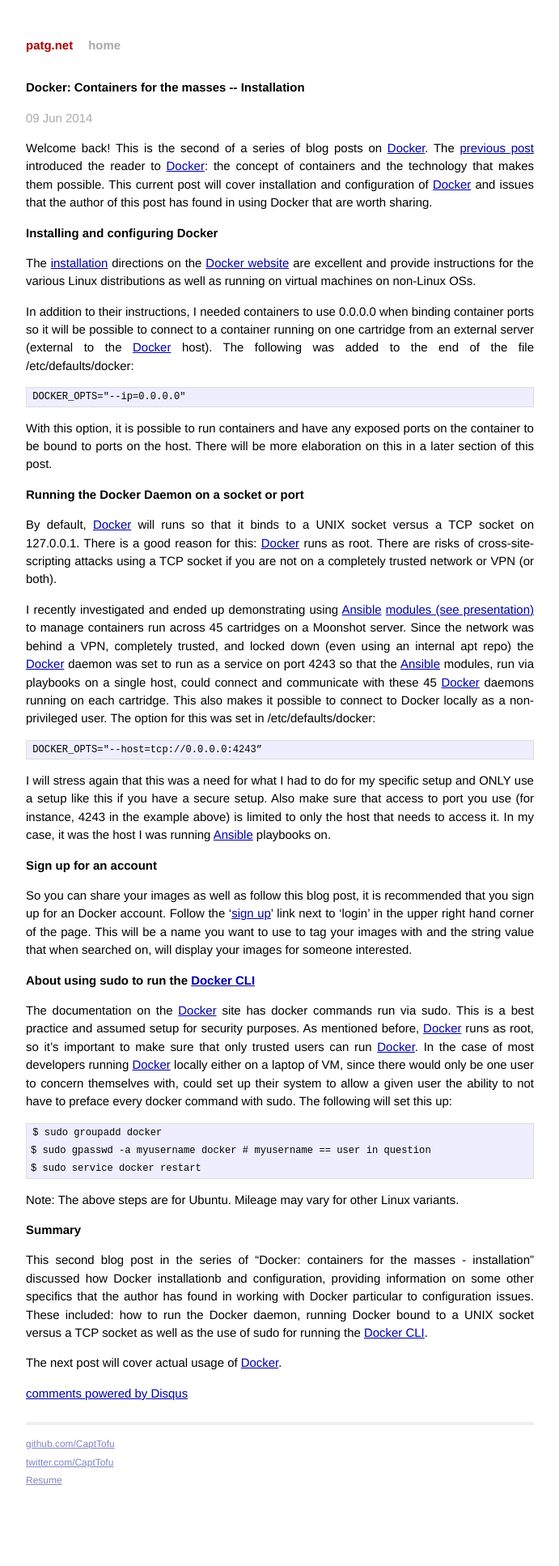
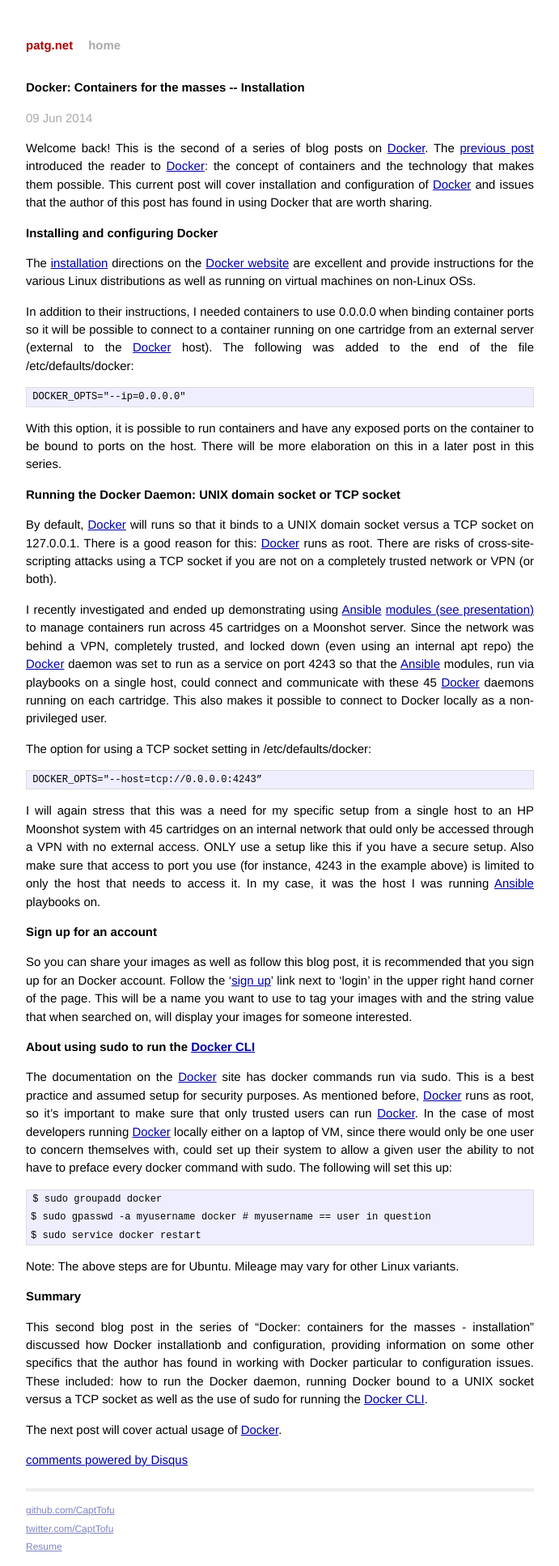
Before and after one commit to CaptTofu/patg.net, a Jekyll site: the page built from _posts/2014-06-09-docker-install.markdown, in a window 1280 px wide. Shown: the whole page at 81% size, without its empty margins (294-985 px from the left). Built offline with Jekyll 4.4.1, drawn with Linux system fonts in a browser that asks for light colours; Markdown is read by kramdown in place of the engine named in the settings; comment, search, counter and statistics services are not loaded; before the commit the page ends 1851 px from its top, so only the background shows below that.

Commit message:
More small changes

```diff
--- a/_posts/2014-06-09-docker-install.markdown
+++ b/_posts/2014-06-09-docker-install.markdown
@@ -16,18 +16,20 @@
 
     DOCKER_OPTS="--ip=0.0.0.0"
 
-With this option, it is possible to run containers and have any exposed ports on the container to be bound to ports on the host. There will be more elaboration on this in a later section of this post.
+With this option, it is possible to run containers and have any exposed ports on the container to be bound to ports on the host. There will be more elaboration on this in a later post in this series.
 
 
-## Running the Docker Daemon on a socket or port
+## Running the Docker Daemon: UNIX domain socket or TCP socket
 
-By default, [Docker][Docker] will runs so that it binds to a UNIX socket versus a TCP socket on 127.0.0.1. There is a good reason for this: [Docker][Docker] runs as root. There are risks of cross-site-scripting attacks using a TCP socket if you are not on a completely trusted network or VPN (or both).
+By default, [Docker][Docker] will runs so that it binds to a UNIX domain socket versus a TCP socket on 127.0.0.1. There is a good reason for this: [Docker][Docker] runs as root. There are risks of cross-site-scripting attacks using a TCP socket if you are not on a completely trusted network or VPN (or both).
 
-I recently investigated and ended up demonstrating using [Ansible][Ansible] [modules (see presentation)][ansible_docker_presentation] to manage containers run across 45 cartridges on a Moonshot server. Since the network was behind a VPN, completely trusted, and locked down (even using an internal apt repo) the [Docker][Docker] daemon was set to run as a service on port 4243 so that the [Ansible][Ansible] modules, run via playbooks on a single host, could connect and communicate with these 45 [Docker][Docker] daemons running on each cartridge. This also makes it possible to connect to Docker locally as a non-privileged user. The option for this was set in /etc/defaults/docker:
+I recently investigated and ended up demonstrating using [Ansible][Ansible] [modules (see presentation)][ansible_docker_presentation] to manage containers run across 45 cartridges on a Moonshot server. Since the network was behind a VPN, completely trusted, and locked down (even using an internal apt repo) the [Docker][Docker] daemon was set to run as a service on port 4243 so that the [Ansible][Ansible] modules, run via playbooks on a single host, could connect and communicate with these 45 [Docker][Docker] daemons running on each cartridge. This also makes it possible to connect to Docker locally as a non-privileged user.
+
+The option for using a TCP socket setting in /etc/defaults/docker:
 
     DOCKER_OPTS="--host=tcp://0.0.0.0:4243”
 
-I will stress again that this was a need for what I had to do for my specific setup and ONLY use a setup like this if you have a secure setup. Also make sure that access to port you use (for instance, 4243 in the example above) is limited to only the host that needs to access it. In my case, it was the host I was running [Ansible][Ansible] playbooks on.
+I will again stress that this was a need for my specific setup from a single host to an HP Moonshot system with 45 cartridges on an internal network that ould only be accessed through a VPN with no external access. ONLY use a setup like this if you have a secure setup. Also make sure that access to port you use (for instance, 4243 in the example above) is limited to only the host that needs to access it. In my case, it was the host I was running [Ansible][Ansible] playbooks on.
 
 
 ## Sign up for an account
```
